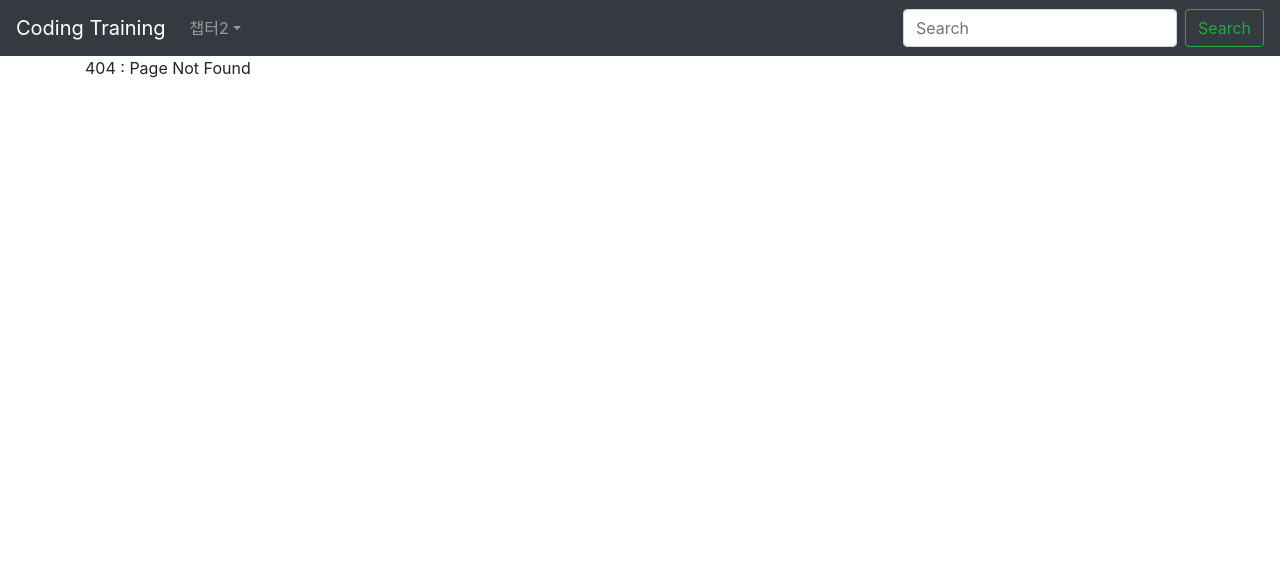
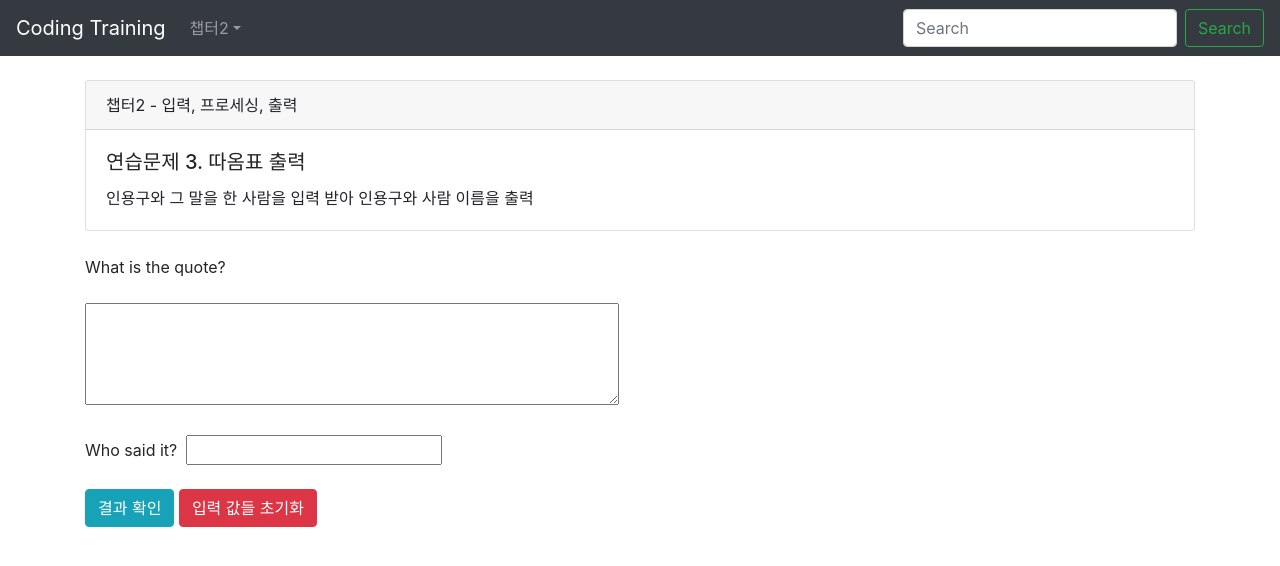
Before and after one commit to LEE-YANG-JAE/ct_react, a React (Create React App) app: page /excercise3 in a window 1280 px wide. Before the commit this address led to /404. Shown: the top 566 px of the page. Built offline with nearby package versions, Linux system fonts and the light colour scheme.

Commit message:
연습 문제3 완료

```diff
--- a/src/chapter2/excercise2.tsx
+++ b/src/chapter2/excercise2.tsx
@@ -26,7 +26,7 @@ export default class Excercise2 extends React.Component {
 			if (this.state.stringInput.length < 1) {
 				(document.getElementById('result') as any).style.display = 'none';
 				const title = 'Excercise2';
-				const body = `샘플 입력 값을 대신 넣을까요?`;
+				const body = `샘플 입력 값을 대신 넣을까요?<br/>샘플 입력 값을 대신 넣을까요?`;
 				const flag = 'excercise2';
 				this.child.current.handleShow(title, body, flag, this.modalCallback);
 			} else {
--- /dev/null
+++ b/src/chapter2/excercise3.tsx
@@ -0,0 +1,129 @@
+import React from 'react';
+import { Card } from 'react-bootstrap';
+import AlertComponent from '../components/alerts/alert';
+import Util from '../utils/util';
+
+export default class Excercise3 extends React.Component {
+	// 전역 변수
+	private child: any; // 우선적으로 선언으로 만들어져 있어야 동작을 함
+	private util: Util = new Util();
+	// https://stackoverflow.com/questions/37949981/call-child-method-from-parent
+	constructor(props: any) {
+		super(props);
+		this.child = React.createRef();
+	}
+
+	state = {
+		quote: '',
+		writer: '',
+		result: ''
+	};
+
+	// 입력 변화
+	inputChange = (e?: any) => {
+		this.setState({ [e.target.name]: e.target.value });
+	};
+
+	// 키 다운 이벤트
+	inputKeyDown = (e: any) => {
+		if (e.keyCode === 13) {
+			this.setState({ [e.target.name]: e.target.value });
+		}
+	};
+
+	// 내용 입력 후 결과
+	makeResult = () => {
+		let boolCheck = true;
+		let keyString:string = '';
+		Object.entries(this.state).forEach(([ key, value ]) => {
+			if(this.util.notNullCheck(value) === false) {
+				if(key !== 'result'){
+					keyString = key.toUpperCase();
+					boolCheck = false;
+				}
+			}
+		});
+
+		if(boolCheck !== true ) {
+			this.child.current.alertMessage('error', `${keyString} is null.`);
+			return;
+		}
+
+		const revisedQuote = '"'.concat(this.state.quote).concat('."');
+		const revisedWriter = this.state.writer.concat(' says, ');
+		const resultSentenct = revisedWriter + revisedQuote;
+		this.setState({ result: resultSentenct });
+	};
+
+	// 초기화
+	clearContents = () => {
+		this.setState({
+			quote: '',
+			writer: '',
+			result: ''
+		});
+	};
+
+	// View
+	render() {
+		return (
+			<div>
+				<AlertComponent ref={this.child}/>
+				<div className='container'>
+					<br />
+					<Card>
+						<Card.Header>챕터2 - 입력, 프로세싱, 출력</Card.Header>
+						<Card.Body>
+							<Card.Title>연습문제 3. 따옴표 출력</Card.Title>
+							<Card.Text>인용구와 그 말을 한 사람을 입력 받아 인용구와 사람 이름을 출력</Card.Text>
+						</Card.Body>
+					</Card>
+					<br />
+					What is the quote?
+					<br />
+					<br />
+					<textarea
+						id='quote'
+						name='quote'
+						rows={4}
+						cols={50}
+						value={this.state.quote}
+						onChange={this.inputChange}
+						onKeyDown={this.inputKeyDown}
+					/>
+					<br />
+					<br />
+					Who said it? &nbsp;<input
+						type='text'
+						id='writer'
+						name='writer'
+						value={this.state.writer}
+						onChange={this.inputChange}
+						onKeyDown={this.inputKeyDown}
+					/>
+					<br />
+					<br />
+					<button className='btn btn-info' id='makeResult' onClick={this.makeResult}>
+						결과 확인
+					</button>
+					&nbsp;
+					<button className='btn btn-danger' onClick={this.clearContents}>
+						입력 값들 초기화
+					</button>
+					<br />
+					<br />
+					<textarea
+						id='result'
+						name='result'
+						rows={5}
+						cols={50}
+						disabled
+						value={this.state.result}
+						onChange={this.inputChange}
+						style={{display:'none'}}
+					/>
+				</div>
+			</div>
+		);
+	}
+}
--- /dev/null
+++ b/src/components/alerts/alert.tsx
@@ -0,0 +1,32 @@
+import React from 'react';
+import { Alert } from 'react-bootstrap';
+
+export default class AlertComponent extends React.Component {
+	variant: string | undefined;
+	message: string | undefined;
+	state = {
+		show: false
+	};
+
+	alertMessage(variant?: string, message?: string) {
+		this.variant = variant;
+		this.message = message;
+		this.setState({ show: true });
+		setTimeout(() => this.setState({ show: false }), 2000);
+	}
+	render() {
+		return (
+			<div>
+				{(this.variant === 'error') ? (
+					<Alert variant={'danger'} show={this.state.show}>
+						{this.message}
+					</Alert>
+				) : (
+					<Alert variant={'primary'} show={this.state.show}>
+						{this.message}
+					</Alert>
+				)}
+			</div>
+		);
+	}
+}
--- a/src/components/modals/modalAlert.tsx
+++ b/src/components/modals/modalAlert.tsx
@@ -4,7 +4,7 @@ import Util from '../../utils/util';
 
 export default class ModalAlertComponent extends React.Component {
 	util: Util = new Util();
-	result: string = 'Okay';
+	result: string = 'confirm';
 	title: string | undefined;
 	body: string | undefined;
 	flag: string | undefined;
@@ -40,7 +40,7 @@ export default class ModalAlertComponent extends React.Component {
 								this.handleClose();
 							}}
 						>
-							Okay
+							Confirm
 						</Button>
 					</Modal.Footer>
 				</Modal>
--- a/src/components/modals/modalConfirm.tsx
+++ b/src/components/modals/modalConfirm.tsx
@@ -25,8 +25,8 @@ export default class ModalConfirmComponent extends React.Component {
 		this.flag = flag;
 		this.callback = callback;
 	};
-	saved = () => (this.result = 'confirm');
-	notSaved = () => (this.result = 'cancel');
+	saved = () => this.result = 'confirm';
+	notSaved = () => this.result = 'cancel';
 	render() {
 		return (
 			<div>
--- a/src/layouts/routing.tsx
+++ b/src/layouts/routing.tsx
@@ -4,6 +4,7 @@ import Excercise1 from '../chapter2/excercise1';
 import Excercise2 from '../chapter2/excercise2';
 import MainComponent from './main';
 import NotFound from './errors/404';
+import Excercise3 from '../chapter2/excercise3';
 
 // https://tylermcginnis.com/react-router-route-config/
 const routes = [
@@ -18,6 +19,10 @@ const routes = [
 	{
 		path: '/excercise2',
 		component: Excercise2
+	},
+	{
+		path: '/excercise3',
+		component: Excercise3
 	}
 ];
 
```
